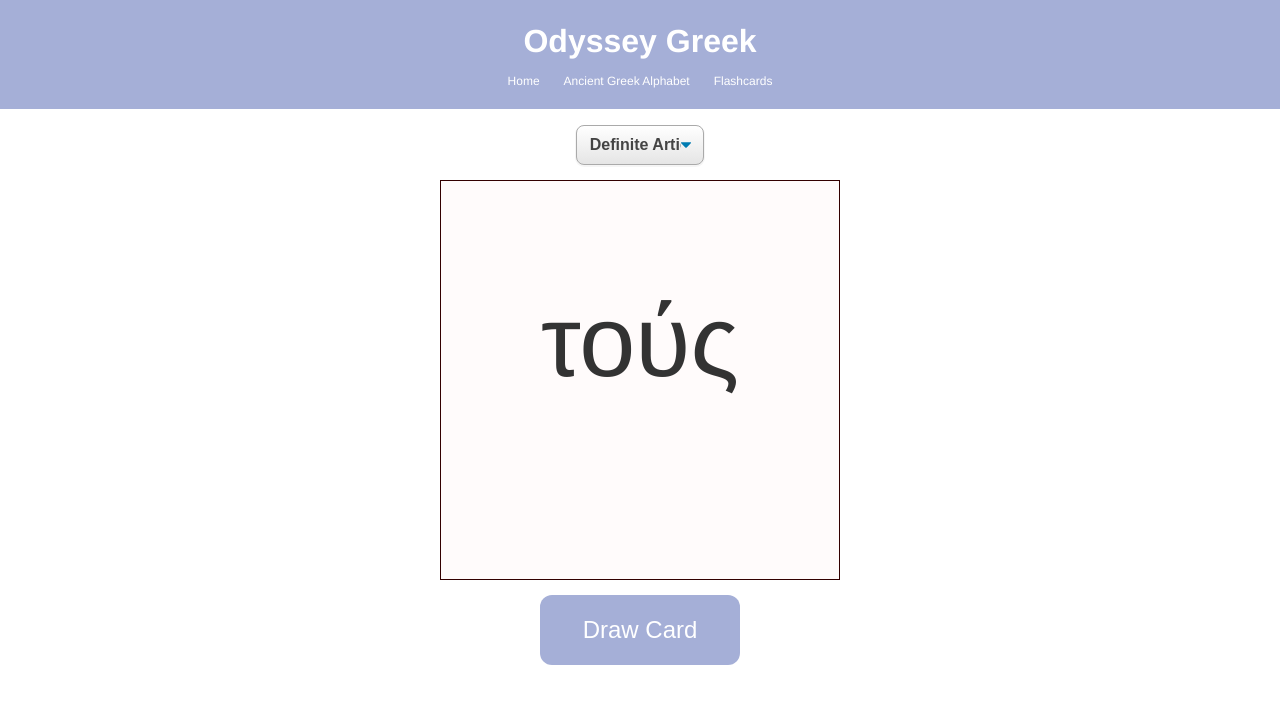
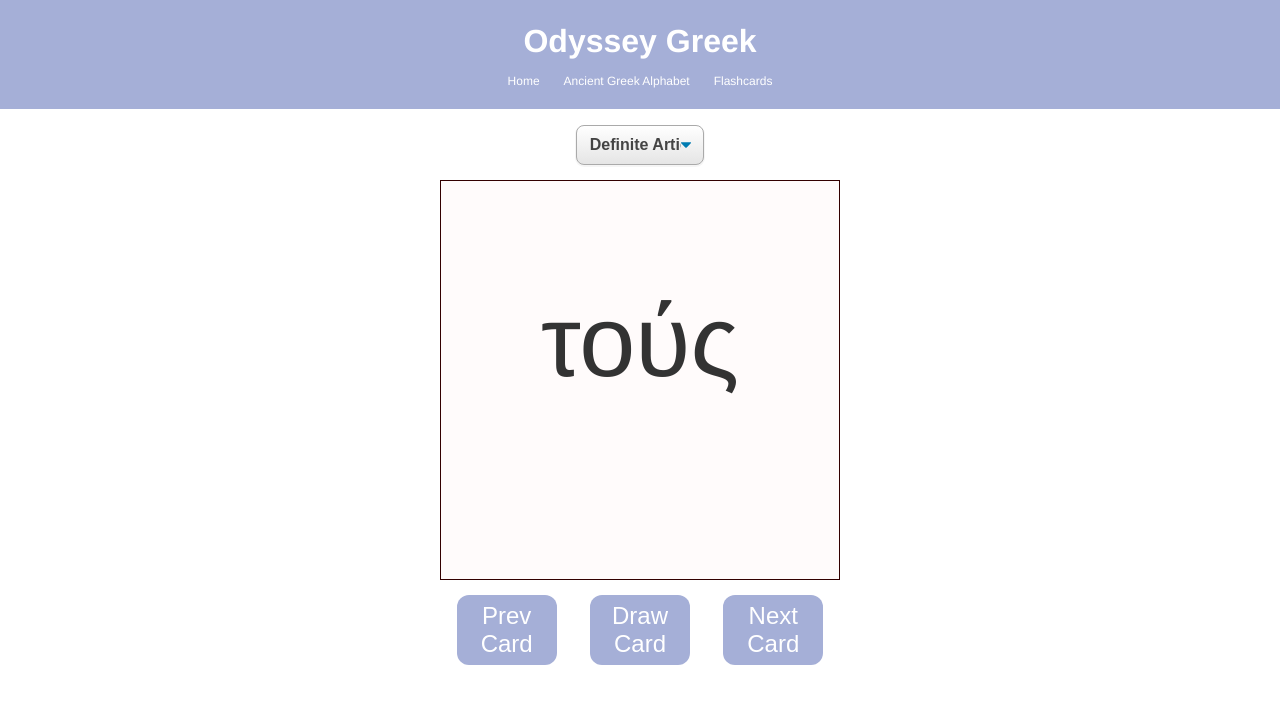
Before and after one commit to seangrant118/odyssey-greek, a React (Create React App) app: page /flashcards in a window 1280 px wide. Shown: the top 704 px of the page. Built offline with nearby package versions, Linux system fonts and the light colour scheme.

Commit message:
next card functionality

```diff
--- a/src/components/DrawCardButton.js
+++ b/src/components/DrawCardButton.js
@@ -5,11 +5,18 @@ class DrawCardButton extends React.Component {
   drawCard = () => {
     this.props.drawCard();
   };
+  nextCard = () => {
+    this.props.nextCard();
+  };
   render(props) {
     return (
       <div className="button-container noSelect">
+        <button className="button">Prev Card</button>
         <button className="button" onClick={this.drawCard}>
           Draw Card
+        </button>
+        <button className="button" onClick={this.nextCard}>
+          Next Card
         </button>
       </div>
     );
--- a/src/components/Flashcards.js
+++ b/src/components/Flashcards.js
@@ -42,6 +42,25 @@ class Flashcards extends React.Component {
       currentCard: this.getRandomCard(currentCards)
     }));
   };
+  getNextCard = currentCard => {
+    const currentCardIndex = currentCard.id;
+    const deckLength = this.state.selectedDeck.length;
+    if (currentCardIndex < deckLength) {
+      let nextCard = this.state.selectedDeck[currentCardIndex];
+      console.log(nextCard);
+      return nextCard;
+    } else {
+      let nextCard = this.state.selectedDeck[0];
+      console.log(nextCard);
+      return nextCard;
+    }
+  };
+  updateNextCard = () => {
+    const currentCard = this.state.currentCard;
+    this.setState(() => ({
+      currentCard: this.getNextCard(currentCard)
+    }));
+  };
   render() {
     return (
       <div>
@@ -53,7 +72,10 @@ class Flashcards extends React.Component {
           front={this.state.currentCard.front}
           back={this.state.currentCard.back}
         />
-        <DrawCardButton drawCard={this.updateCard} />
+        <DrawCardButton
+          drawCard={this.updateCard}
+          nextCard={this.updateNextCard}
+        />
       </div>
     );
   }
--- a/src/components/styles/DrawCardButton.css
+++ b/src/components/styles/DrawCardButton.css
@@ -2,7 +2,7 @@
   font-size: 1.5em;
   font-weight: 500;
   border: none;
-  width: 200px;
+  width: 100px;
   height: 70px;
   display: block;
   text-align: center;
@@ -15,6 +15,14 @@
   border-radius: 12px;
 }
 
+.button-container {
+  margin: auto;
+  display: flex;
+  align-items: center;
+  justify-content: center;
+  max-width: 400px;
+}
+
 .button:active {
   border: none;
   position: relative;
--- a/src/grammer/IAm.js
+++ b/src/grammer/IAm.js
@@ -10,22 +10,22 @@ const IAm = [
     back: ["Definition: You are", "Person: 2nd", "Number: (s.)"]
   },
   {
-    id: 2,
+    id: 3,
     front: "ἐστί(ν)",
     back: ["Definition: He/She/It is", "Person: 3rd", "Number: (s.)"]
   },
   {
-    id: 2,
+    id: 4,
     front: "ἐσμέν",
     back: ["Definition: We are", "Person: 1st", "Number: (pl.)"]
   },
   {
-    id: 2,
+    id: 5,
     front: "ἐστέ",
     back: ["Definition: You are", "Person: 2nd", "Number: (pl.)"]
   },
   {
-    id: 2,
+    id: 6,
     front: "εἰσί(ν)",
     back: ["Definition: They are", "Person: 3rd", "Number: (pl.)"]
   }
```
